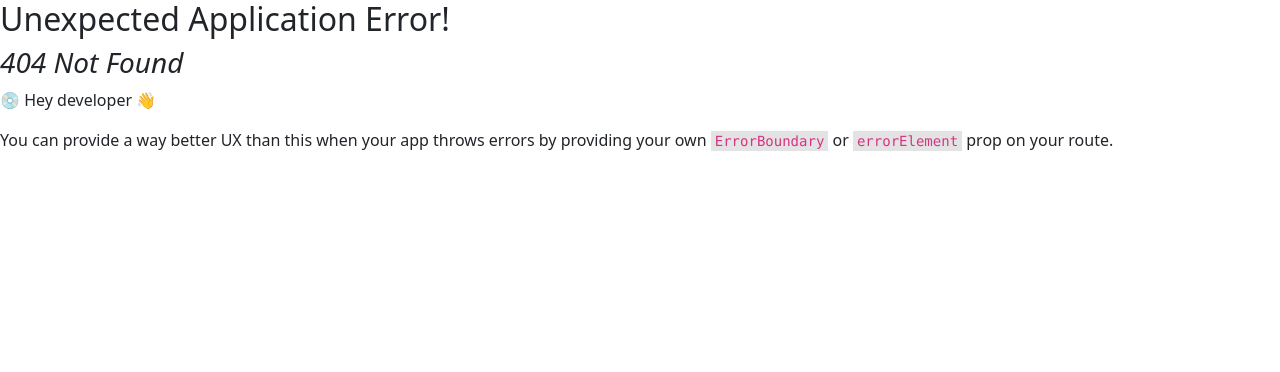
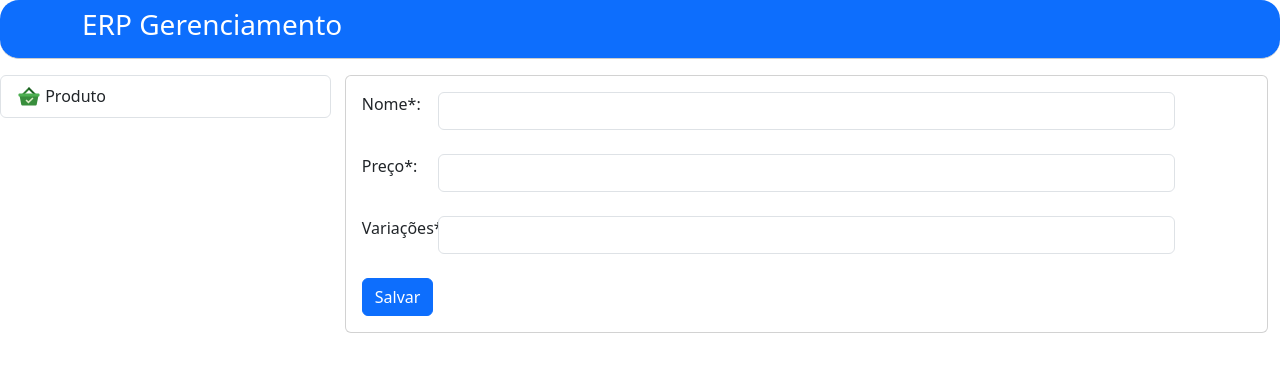
Before and after one commit to alevaristofig/teste_montink_front, a React (Create React App) app: page /cadastroproduto in a window 1280 px wide. Before the commit this address had no page. Shown: the top 372 px of the page. Built offline with nearby package versions, Linux system fonts and the light colour scheme.

Commit message:
Criação da pagina cadastro produto

```diff
--- /dev/null
+++ b/src/paginas/Produto/cadastroProduto.tsx
@@ -0,0 +1,83 @@
+import { ReactElement, useState, FormEvent } from "react";
+
+import Cabecalho from "../../components/Cabecalho";
+import Menu from "../../components/Menu";
+
+
+import Row  from 'react-bootstrap/Row';
+import Col  from 'react-bootstrap/Col';
+import Card from 'react-bootstrap/Card';
+import Form  from 'react-bootstrap/Form';
+import Button  from 'react-bootstrap/Button';
+
+const CadastroProduto = (): ReactElement => {
+
+    const [nome,setNome] = useState<string>('');
+    const [preco,setPreco] = useState<number>();
+    const [variacoes,setVariacoes] = useState<string>('');
+
+    const salvar = (e: FormEvent<HTMLFormElement>) => {
+         e.preventDefault();
+        console.log(nome,preco,variacoes);
+    }
+
+    return(
+        <>
+            <Cabecalho />
+            <div className='d-flex mt-3'>
+                <Menu />
+                <div className="container-fluid">
+                    <Form onSubmit={salvar}>
+                        <Card>
+                            <Card.Body>
+                                <Form.Group className='mb-4'>
+                                    <Row className="mb-4">
+                                        <Col xs={1}>
+                                             <Form.Label>Nome*:</Form.Label>
+                                        </Col>
+                                        <Col xs={10}>
+                                            <Form.Control
+                                                type='text'
+                                                onChange={(e) => setNome(e.target.value)}
+                                                value={nome}
+                                                required
+                                            ></Form.Control></Col>
+                                    </Row>
+                                    <Row className="mb-4">
+                                        <Col xs={1}>
+                                             <Form.Label>Preço*:</Form.Label>
+                                        </Col>
+                                        <Col xs={10}>
+                                            <Form.Control
+                                                type='text'
+                                                onChange={(e) => setPreco(Number(e.target.value))}
+                                                value={preco}
+                                                required
+                                            ></Form.Control></Col>
+                                    </Row>
+                                    <Row>
+                                        <Col xs={1}>
+                                             <Form.Label>Variações*:</Form.Label>
+                                        </Col>
+                                        <Col xs={10}>
+                                            <Form.Control
+                                                type='text'
+                                                onChange={(e) => setVariacoes(e.target.value)}
+                                                value={variacoes}
+                                                required
+                                            ></Form.Control></Col>
+                                    </Row>
+                                </Form.Group>
+                                <Form.Group className='mt-4'>
+                                    <Button type='submit'>Salvar</Button>
+                                </Form.Group>
+                            </Card.Body>
+                        </Card>
+                    </Form>
+                </div>
+            </div>
+        </>
+    )
+}
+
+export default CadastroProduto;
--- a/src/paginas/Produto/index.tsx
+++ b/src/paginas/Produto/index.tsx
@@ -39,7 +39,7 @@ const Produto = (): ReactElement => {
                 <Menu />
                 <div className="container-fluid">
                         <div className='me-2 float-start'>
-                            <Button href='/cadastproduto' className='me-2 float-start'>Novo Produto</Button>
+                            <Button href='/cadastroproduto' className='me-2 float-start'>Novo Produto</Button>
                         </div>
                         {
                             loading
--- a/src/routes.tsx
+++ b/src/routes.tsx
@@ -2,6 +2,7 @@ import { createBrowserRouter } from "react-router-dom";
 
 import Home from "./paginas/Home";
 import Produto from "./paginas/Produto";
+import CadastroProduto from "./paginas/Produto/cadastroProduto";
 
 const router = createBrowserRouter([
     {
@@ -11,6 +12,10 @@ const router = createBrowserRouter([
     {
         path: '/produto',
         element: <Produto />
+    },
+    {
+        path: '/cadastroproduto',
+        element: <CadastroProduto />
     }
 ]);
 
```
